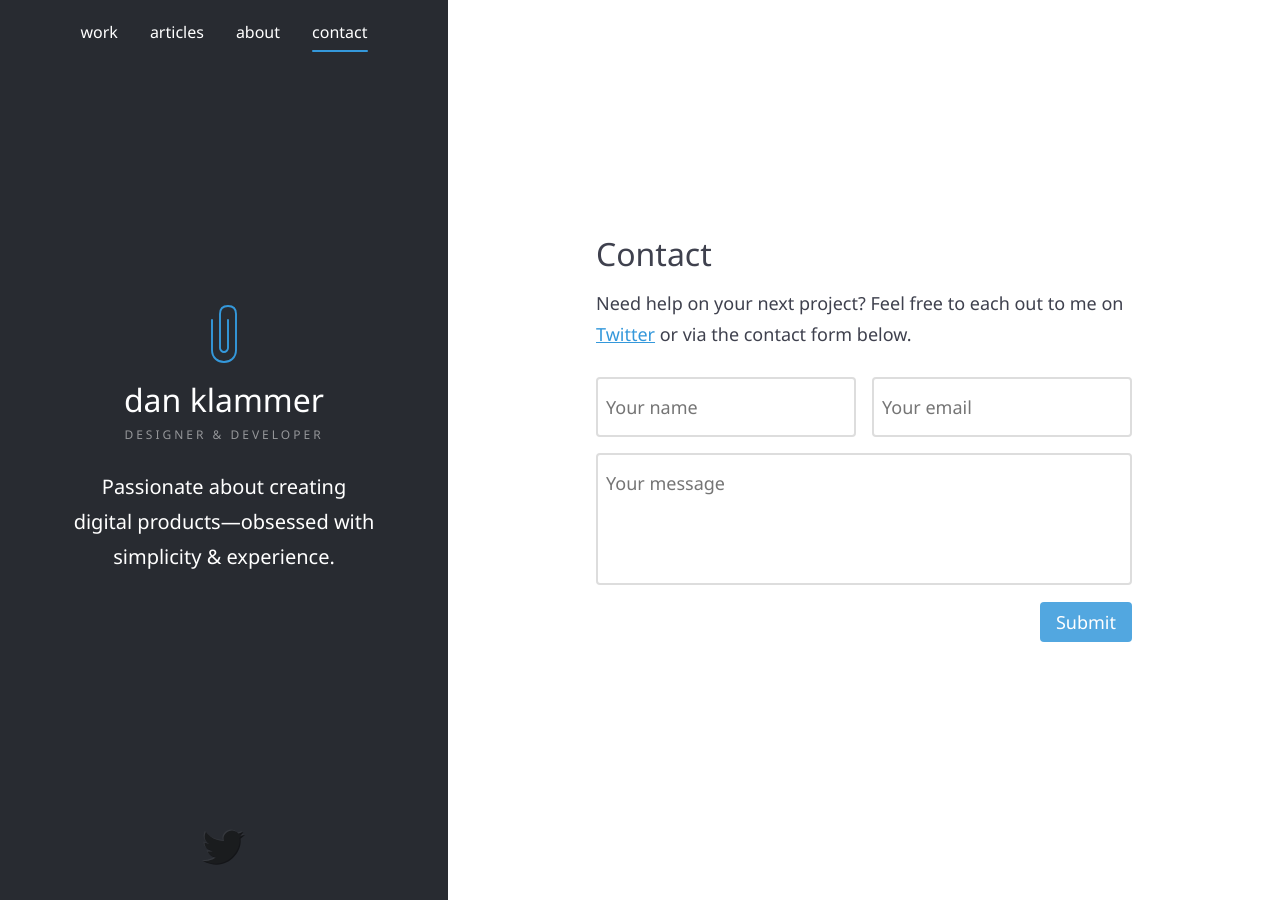
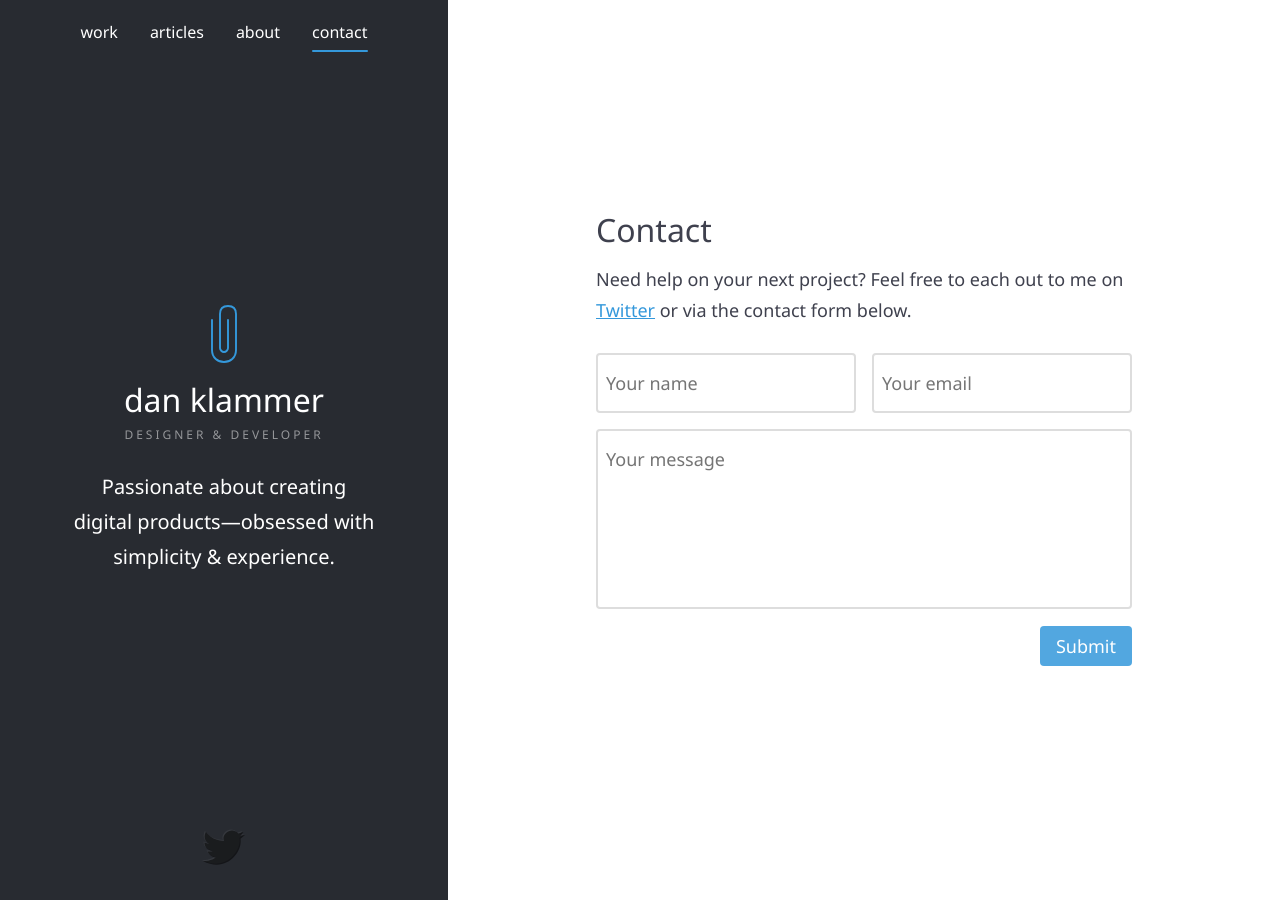
Before and after one commit to danklammer/danklammer.github.io, a Jekyll site: the page built from contact.md, in a window 1280 px wide. Built offline with Jekyll 4.4.1, drawn with Linux system fonts in a browser that asks for light colours.

Commit message:
Make the contact form more useable

```diff
--- a/_includes/modules/form-contact.html
+++ b/_includes/modules/form-contact.html
@@ -1,13 +1,16 @@
 <form method="POST" action="https://formspree.io/{{ site.contact_email }}" class="contact-form relative clearfix" style="margin: 0 -0.5rem">
 
-    <div class="inline-block width-full lg-width-50 p2">
-        <input type="text" name="name" placeholder="Your name" onblur="passName(this.value)" class="width-full px2 py3 br3 appearance-none" tabindex="1" required>
+    <div class="inline-block width-full lg-width-50 p2 relative">
+        <label class="contact-label font-size-7 bold color-blue absolute t1 l3 pt2 opacity-0 pointerevents-none">Your name</label>
+        <input type="text" name="name" placeholder="Your name" onblur="passName(this.value)" class="contact-field width-full px2 py3 br3 appearance-none" tabindex="1" value="" required>
 
-    </div><div class="inline-block width-full lg-width-50 p2">
-        <input type="email" name="_replyto" placeholder="Your email" class="width-full px2 py3 br3 appearance-none" tabindex="2" required>
+    </div><div class="inline-block width-full lg-width-50 p2 relative">
+        <label class="contact-label font-size-7 bold color-blue absolute t1 l3 pt2 opacity-0 pointerevents-none">Your email</label>
+        <input type="email" name="_replyto" placeholder="Your email" class="contact-field width-full px2 py3 br3 appearance-none" tabindex="2" value="" required>
 
-    </div><div class="inline-block width-full p2">
-        <textarea name="message" rows="4" cols="50" placeholder="Your message" class="width-full px2 py3 br3 appearance-none" style="resize:none" tabindex="3" required></textarea>
+    </div><div class="inline-block width-full p2 relative">
+        <label class="contact-label font-size-7 bold color-blue absolute t1 l3 pt2 opacity-0 pointerevents-none">Your message</label>
+        <textarea name="message" rows="6" cols="50" placeholder="Your message" class="contact-field width-full px2 py3 br3 appearance-none" style="resize:none" tabindex="3" value="" required></textarea>
 
     </div>
 
--- a/_includes/modules/form-contact.js
+++ b/_includes/modules/form-contact.js
@@ -10,6 +10,23 @@
 getLocation(insertLocation);
 
 var passName = function(subjectName){
+    if (this.subjectName == '') return;
     var contactSubject = document.getElementById("contact-subject");
     contactSubject.value = "DK Form - " + subjectName;
 };
+
+
+[].forEach.call(
+  document.querySelectorAll(".contact-field"),
+    function(e){
+
+        e.addEventListener('input', function(){
+            if (this.value) {
+                this.parentNode.classList.add('filled');
+            } else {
+                this.parentNode.classList.remove('filled');
+            }
+        });
+
+    }
+);
--- a/_sass/_tinyset.scss
+++ b/_sass/_tinyset.scss
@@ -383,6 +383,7 @@
 
 /* Opacity */
 
+.opacity-0 { opacity: 0   }
 .opacity-1 { opacity: 0.1 }
 .opacity-2 { opacity: 0.2 }
 .opacity-3 { opacity: 0.3 }
--- a/css/main.scss
+++ b/css/main.scss
@@ -144,11 +144,11 @@
 
 
 // Contact Form
-.contact-form input,
-.contact-form textarea { border: 2px solid #ddd }
-
-.contact-form input:focus,
-.contact-form textarea:focus { border: 2px solid #3498db }
+.contact-field { border: 2px solid #ddd; transition: all 0.3s ease }
+.contact-field:focus { border: 2px solid #3498db }
+.contact-label { transition: all 0.3s ease }
+.filled .contact-field { padding-top: 1.5rem; padding-bottom: 0.5rem }
+.filled .contact-label { opacity: 1 }
 
 
 // Zoomable Images
```
